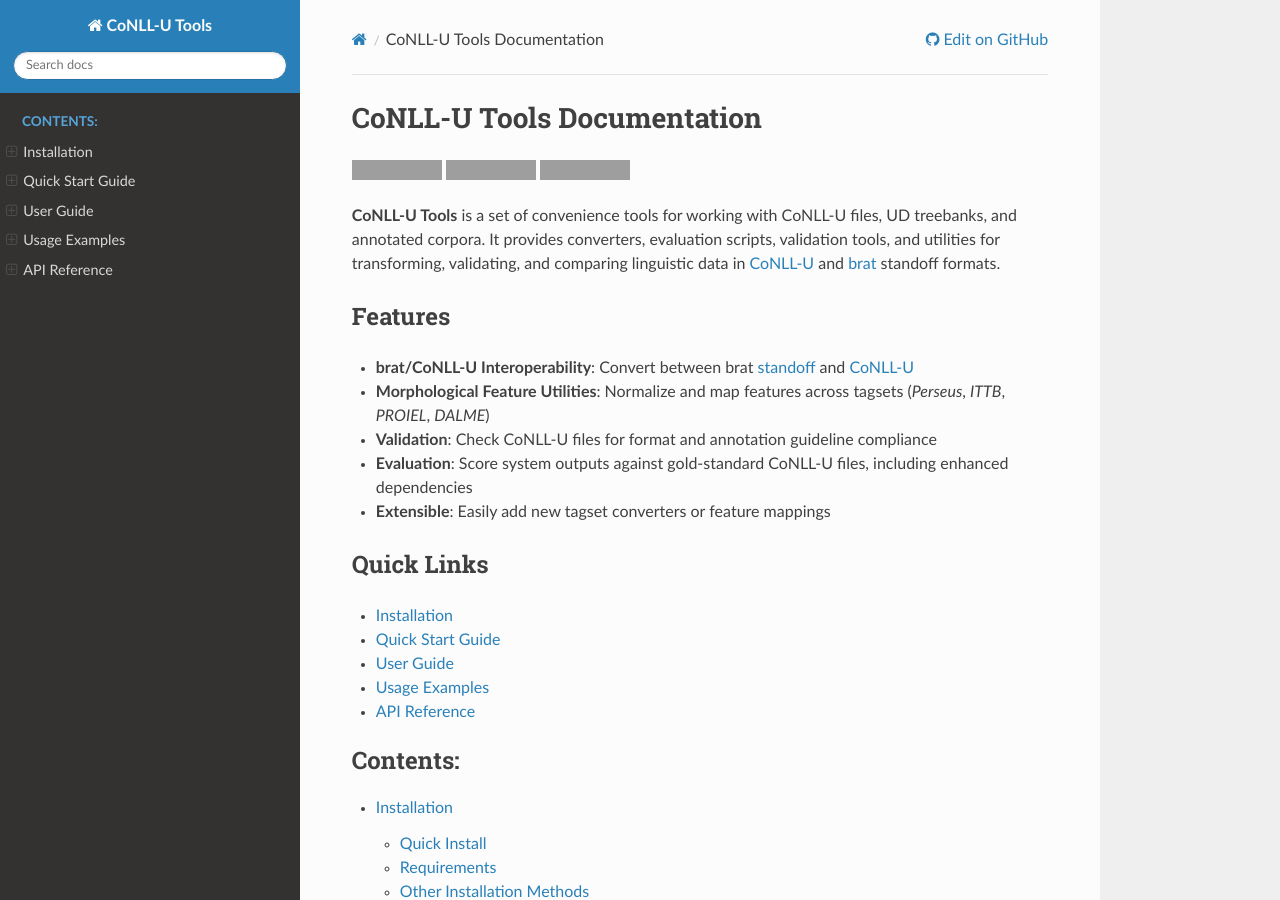
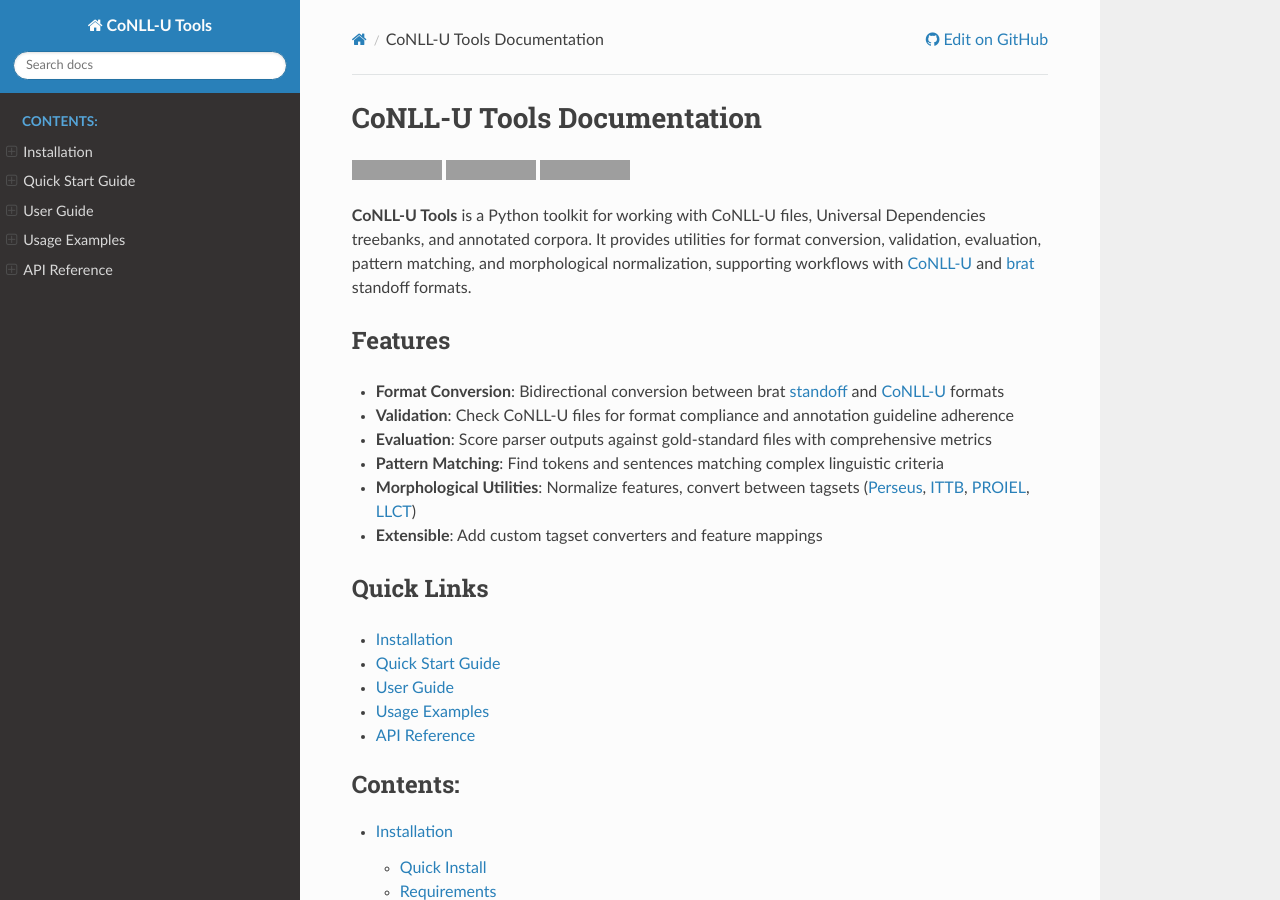
Before and after one commit to gpizzorno/latin-nlp-utilities, a Sphinx documentation site: the page built from docs/source/index.rst, in a window 1280 px wide and 900 px high. Built offline with Sphinx 7.4.7 and the Read the Docs theme 3.1.0, drawn with Linux system fonts in a browser that asks for light colours; grey boxes are pictures that could not be loaded.

Commit message:
updated doc index and readme

```diff
--- a/docs/source/index.rst
+++ b/docs/source/index.rst
@@ -15,7 +15,7 @@ CoNLL-U Tools Documentation
    :target: https://github.com/gpizzorno/conllu_tools/actions/workflows/tests.yml
    :alt: Tests
 
-**CoNLL-U Tools** is a set of convenience tools for working with CoNLL-U files, UD treebanks, and annotated corpora. It provides converters, evaluation scripts, validation tools, and utilities for transforming, validating, and comparing linguistic data in `CoNLL-U`_ and `brat`_ standoff formats.
+**CoNLL-U Tools** is a Python toolkit for working with CoNLL-U files, Universal Dependencies treebanks, and annotated corpora. It provides utilities for format conversion, validation, evaluation, pattern matching, and morphological normalization, supporting workflows with `CoNLL-U`_ and `brat`_ standoff formats.
 
 .. _CoNLL-U: https://universaldependencies.org/format.html
 .. _brat: https://brat.nlplab.org
@@ -23,18 +23,18 @@ CoNLL-U Tools Documentation
 Features
 --------
 
-- **brat/CoNLL-U Interoperability**: Convert between brat `standoff`_ and `CoNLL-U`_
-- **Morphological Feature Utilities**: Normalize and map features across tagsets (`Perseus`, `ITTB`, `PROIEL`, `DALME`)
-- **Validation**: Check CoNLL-U files for format and annotation guideline compliance
-- **Evaluation**: Score system outputs against gold-standard CoNLL-U files, including enhanced dependencies
-- **Extensible**: Easily add new tagset converters or feature mappings
+- **Format Conversion**: Bidirectional conversion between brat `standoff`_ and `CoNLL-U`_ formats
+- **Validation**: Check CoNLL-U files for format compliance and annotation guideline adherence
+- **Evaluation**: Score parser outputs against gold-standard files with comprehensive metrics
+- **Pattern Matching**: Find tokens and sentences matching complex linguistic criteria
+- **Morphological Utilities**: Normalize features, convert between tagsets (`Perseus`_, `ITTB`_, `PROIEL`_, `LLCT`_)
+- **Extensible**: Add custom tagset converters and feature mappings
 
 .. _standoff: https://brat.nlplab.org/standoff.html
-.. _conllu: https://universaldependencies.org/format.html
-.. _perseus: https://universaldependencies.org/treebanks/la_perseus/index.html
-.. _ittb: https://universaldependencies.org/treebanks/la_ittb/index.html
-.. _proiel: https://universaldependencies.org/treebanks/la_proiel/index.html
-.. _dalme: https://dalme.org
+.. _Perseus: https://universaldependencies.org/treebanks/la_perseus/index.html
+.. _ITTB: https://universaldependencies.org/treebanks/la_ittb/index.html
+.. _PROIEL: https://universaldependencies.org/treebanks/la_proiel/index.html
+.. _LLCT: https://universaldependencies.org/treebanks/la_llct/index.html
 
 Quick Links
 -----------
```
Also changed, not shown: README.md (+28 -54 lines).
